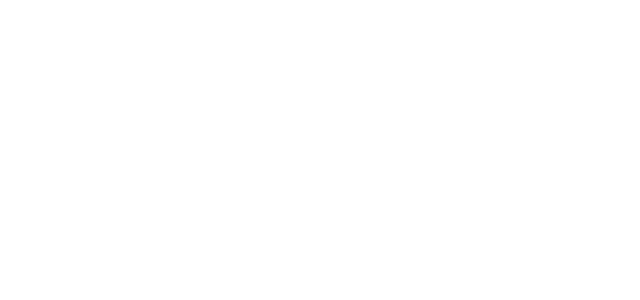
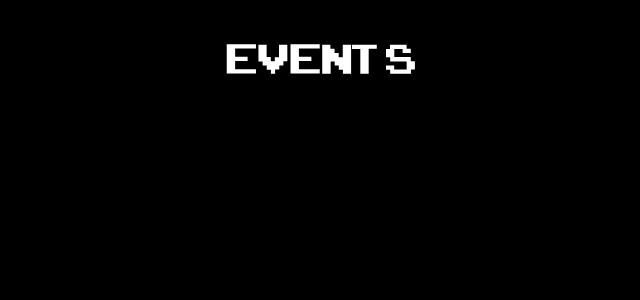
Before and after one commit to Abhinav-K-E/iedc-robo, a React (Vite) app: page /events in a window 1280 px wide. Before the commit this address had no page. Shown: the top 300 px of the page, without its empty margins (318-958 px from the left). Built offline with nearby package versions, Linux system fonts and the light colour scheme.

Commit message:
event ui

```diff
--- a/src/main.jsx
+++ b/src/main.jsx
@@ -4,6 +4,7 @@
 import Dashboard from "./pages/Dashboard/Dashboard.jsx";
 import About from "./pages/About/About.jsx";
 import Gallery from "./pages/gallery/gallery.jsx";
+import Events from "./pages/Events/Events.jsx";
 
 createRoot(document.getElementById("root")).render(
   <BrowserRouter>
@@ -12,6 +13,7 @@
       <Route path="/dashboard" element={<Dashboard />} />
       <Route path="/about" element={<About />} />
       <Route path="/gallery" element={<Gallery />} />
+      <Route path="/events" element={<Events />} />
     </Routes>
   </BrowserRouter>
 );
--- a/src/pages/Dashboard/Dashboard.jsx
+++ b/src/pages/Dashboard/Dashboard.jsx
@@ -85,7 +85,7 @@
             </div>
           </Link>
         </div>
-        <div className="cards-inline">
+        <Link to='/events' className="cards-inline">
           <div className="card">
             <div className="card-name">
               <svg
@@ -117,7 +117,7 @@
               </svg>
             </div>
           </div>
-        </div>
+        </Link>
       </div>
       <img src={BG} alt="" className="bg" />
     </div>
--- /dev/null
+++ b/src/pages/Events/Events.jsx
@@ -0,0 +1,29 @@
+import React from "react";
+import "./Events.css";
+
+const Events = () => {
+  return (
+    <div className="about">
+      <h1 className="head">
+        <svg
+          xmlns="http://www.w3.org/2000/svg"
+          width={213}
+          height={80}
+          fill="none"
+        >
+          <path
+            fill="#fff"
+            d="M39.964 53.498H10.732V24.324h29.232v4.06H19.142v8.294h12.47v4.292h-12.47v8.294h20.822zM71.331 41.26h-3.944v4.176h-4.118v4.118h-4.176v4.176h-4.176v-3.944H50.74V45.61h-4.118v-4.118h-4.176V24.846h8.178v12.18H54.8v4.292h4.002v-4.06h4.176V24.846h8.352zm32.41 12.238H74.509V24.324h29.232v4.06H82.919v8.294h12.47v4.292H82.92v8.294h20.822zm31.367.232h-8.178v-3.944h-4.118V45.61h-4.118v-4.234h-4.06V53.73h-8.41V24.846h8.178v3.944h4.176v4.118h4.118v4.234h4.06V24.846h8.352zm25.683-24.882h-8.12V53.73h-8.352V29.08h-8.294v-4.234h24.766zm38.094 20.706h-3.944v4.176h-20.764v-3.944h-4.176v-4.234h8.178v4.002h12.47v-8.062h-16.472v-4.176h-4.176v-8.352h3.944v-4.118h16.646v3.944h4.176v4.176h-8.178v-4.002h-8.294v8.062h16.472v4.176h4.118z"
+          />
+        </svg>
+      </h1>
+      <div className="event-cards">
+        <div className="event-card">
+
+        </div>
+      </div>
+    </div>
+  );
+};
+
+export default Events;
```
Also changed, not shown: src/pages/Events/Events.css (added).
